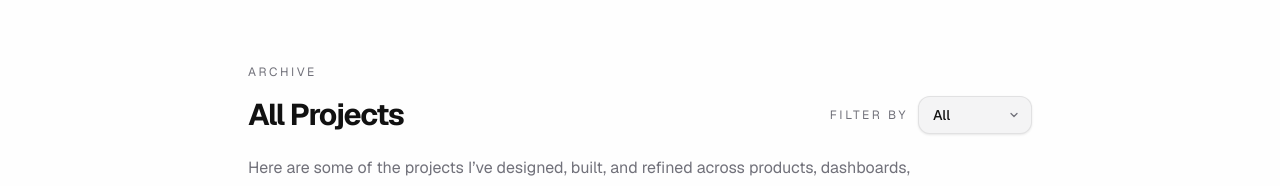
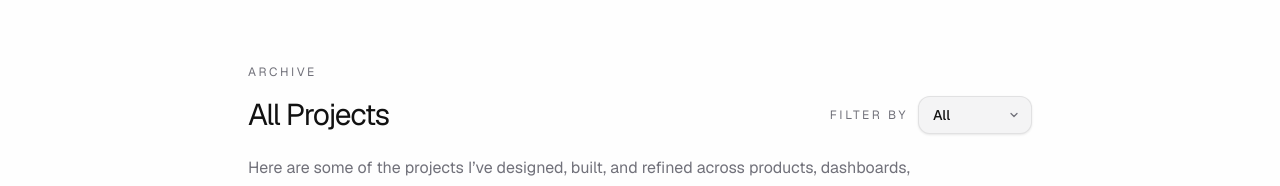
Before and after one commit to robert-dominic/robertfolio, a SvelteKit app: page /projects in a window 1280 px wide. Shown: the top 186 px of the page. Built offline with nearby package versions, Linux system fonts and the light colour scheme; no server answers.

Commit message:
Update project title styling in page.svelte

```diff
--- a/src/routes/projects/+page.svelte
+++ b/src/routes/projects/+page.svelte
@@ -61,7 +61,7 @@
 <main id="main-content" class="section-shell pb-20 pt-12 sm:pt-16">
 	<p class="caption-text mb-4">Archive</p>
 	<div class="flex items-center justify-between gap-4">
-		<h1 class="text-2xl sm:text-3xl">All Projects</h1>
+		<h1 class="text-[1.5rem] font-[400] sm:text-3xl">All Projects</h1>
 		<div class="flex items-center gap-2.5">
 			<label
 				for="type-filter"
```
